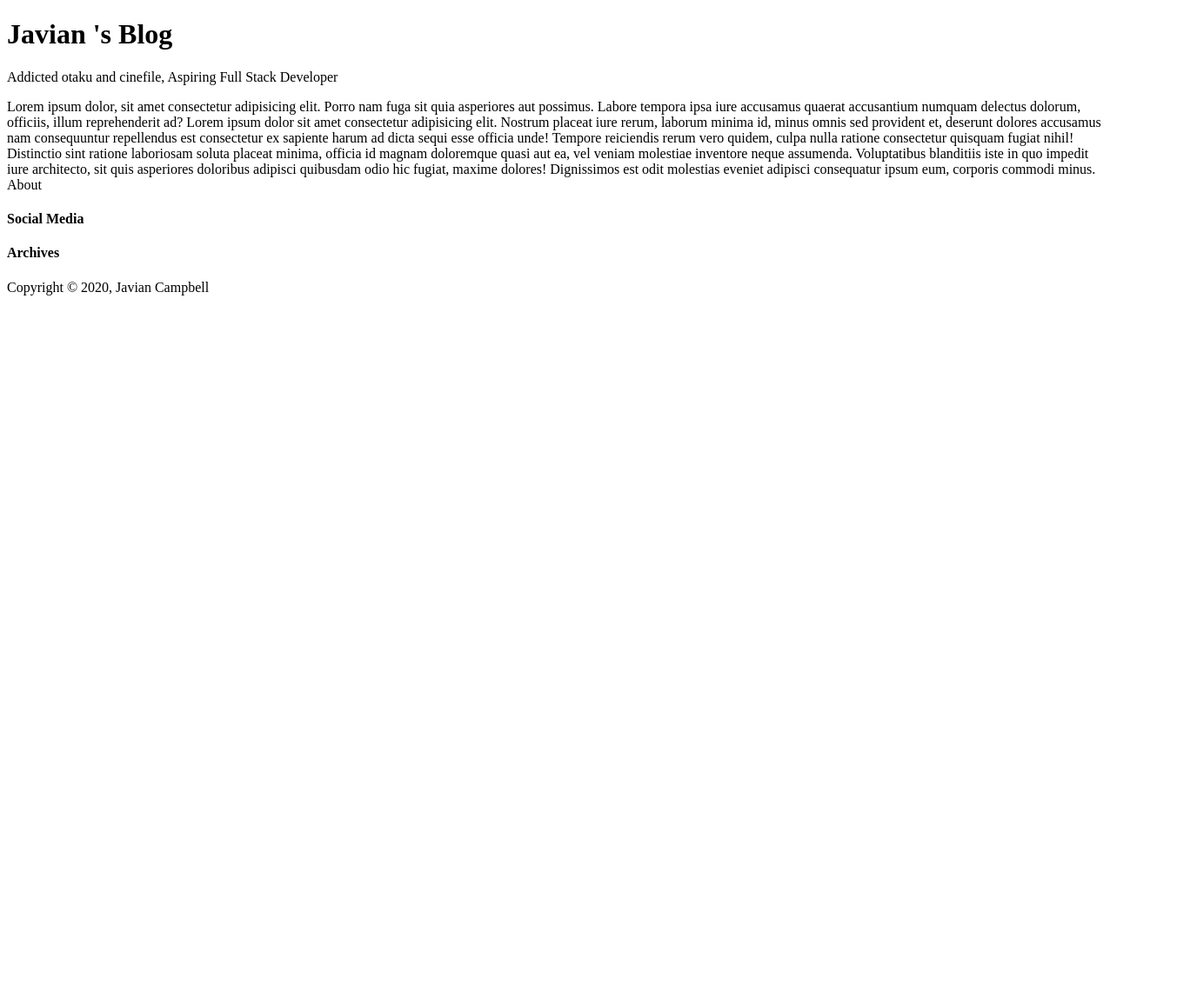
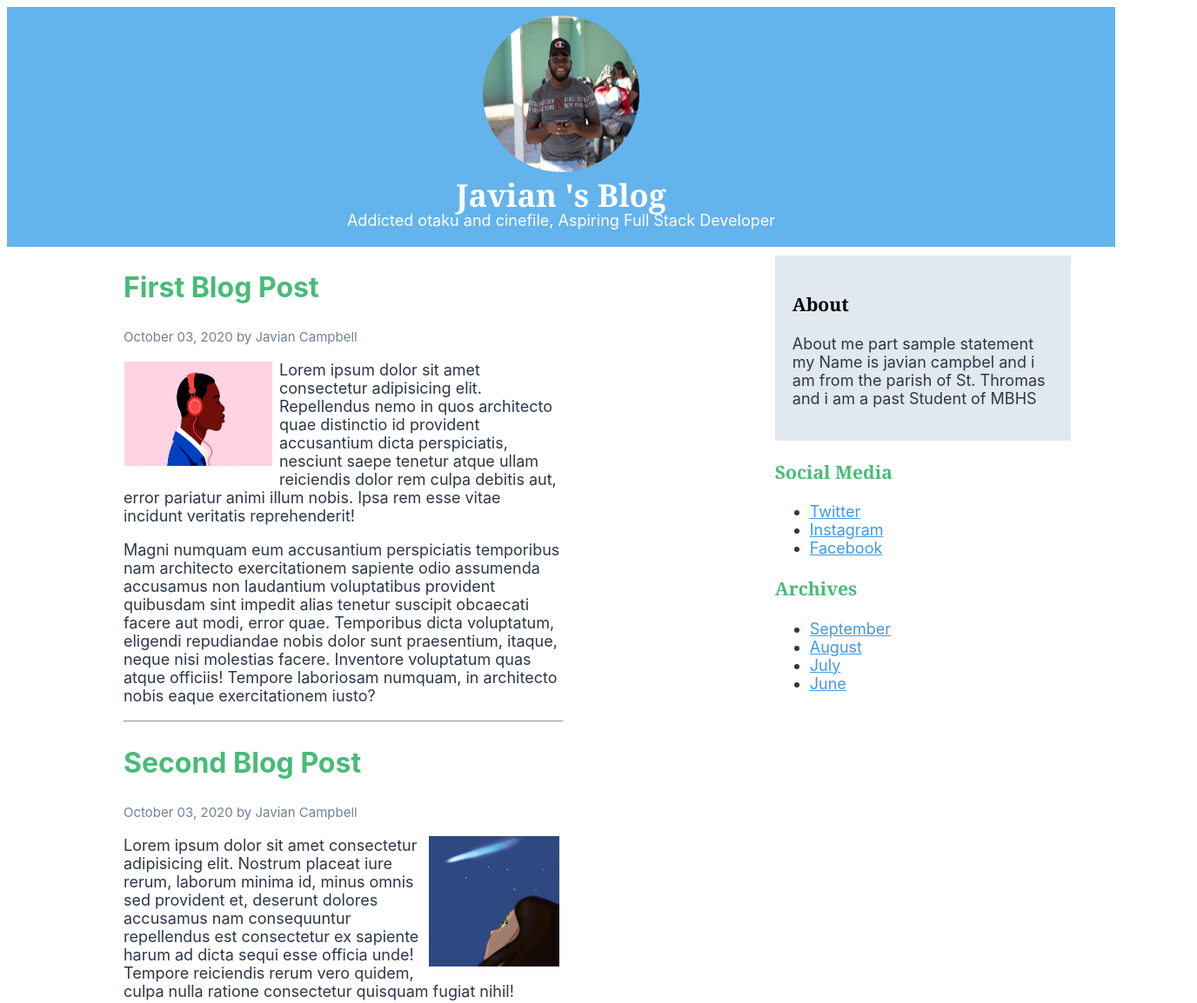
Before and after one commit to JaviCamp-V/info2180-lab2, a plain HTML site: page index.html in a window 1280 px wide. Shown: the top 1154 px of the page at 87% size, 1376 px wide, since content can reach past the window. Before the commit the page ends 800 px from the top, so only its background shows below. Drawn offline with Linux system fonts and the light colour scheme.

Commit message:
Edited index.html & styles.css

```diff
--- a/index.html
+++ b/index.html
@@ -9,32 +9,100 @@
 </head>
 <body>
     <div class="container">
+        <div class="box1">
                     <header>
+                        <img src=profile.jpg >
                         <h1>Javian 's Blog</h1>
                         <p>Addicted otaku and cinefile, Aspiring Full Stack Developer </p>
                     </header>
+        </div>
+
         <main>
+           <div class="box2">
                <!-- This will contain your blog posts -->
-            Lorem ipsum dolor, sit amet consectetur adipisicing elit. Porro nam fuga sit quia asperiores aut possimus. Labore tempora ipsa iure accusamus quaerat accusantium numquam delectus dolorum, officiis, illum reprehenderit ad?
-            Lorem ipsum dolor sit amet consectetur adipisicing elit. Nostrum placeat iure rerum, laborum minima id, minus omnis sed provident et, deserunt dolores accusamus nam consequuntur repellendus est consectetur ex sapiente harum ad dicta sequi esse officia unde! Tempore reiciendis rerum vero quidem, culpa nulla ratione consectetur quisquam fugiat nihil! Distinctio sint ratione laboriosam soluta placeat minima, officia id magnam doloremque quasi aut ea, vel veniam molestiae inventore neque assumenda. Voluptatibus blanditiis iste in quo impedit iure architecto, sit quis asperiores doloribus adipisci quibusdam odio hic fugiat, maxime dolores! Dignissimos est odit molestias eveniet adipisci consequatur ipsum eum, corporis commodi minus.
+            <h2>First Blog Post</h2>
+            <small>October 03, 2020 by Javian Campbell</small>
+           <article>
+            <img id="one" src="one.jpg">
+
+               <p>
+                   Lorem ipsum dolor sit amet consectetur adipisicing elit. Repellendus nemo in quos architecto quae distinctio id
+                   provident accusantium dicta perspiciatis, nesciunt saepe tenetur atque ullam reiciendis dolor rem culpa debitis aut,
+                   error pariatur animi illum nobis. Ipsa rem esse vitae incidunt veritatis reprehenderit!
+              </p>
+              <p>
+                 Magni numquam eum accusantium perspiciatis temporibus nam architecto exercitationem sapiente odio assumenda accusamus non laudantium voluptatibus
+                 provident quibusdam sint impedit alias tenetur suscipit obcaecati facere aut modi, error quae. Temporibus dicta
+                 voluptatum, eligendi repudiandae nobis dolor sunt praesentium, itaque, neque nisi molestias facere.
+                Inventore voluptatum quas atque officiis! Tempore laboriosam numquam, in architecto nobis eaque exercitationem iusto?
+              </p>
+              <hr>
+               <h2>Second Blog Post</h2>
+            <small>October 03, 2020 by Javian Campbell</small>
+            <article>
+                <img id="two" src="two.jpg">
+                <p>
+                    Lorem ipsum dolor sit amet consectetur adipisicing elit. Nostrum placeat iure rerum,
+                    laborum minima id, minus omnis sed provident et, deserunt dolores accusamus nam consequuntur
+                    repellendus est consectetur ex sapiente harum ad dicta sequi esse officia unde! Tempore reiciendis
+                    rerum vero quidem, culpa nulla ratione consectetur quisquam fugiat nihil!
+              </p>
+              <p>
+                    Distinctio sint ratione
+                    laboriosam soluta placeat minima, officia id magnam doloremque quasi aut ea, vel veniam molestiae
+                    inventore neque assumenda. Voluptatibus blanditiis iste in quo impedit iure architecto, sit quis
+                    asperiores doloribus adipisci quibusdam odio hic fugiat, maxime dolores! Dignissimos est odit molestias
+                    eveniet adipisci consequatur ipsum eum, corporis commodi minus.
+              </p>
+
+
+           </div>
 
         </main>
+
+        <div class="box3">
             <aside>
                  <!-- This will be your sidebar -->
                 <div class="about-container">
-            About
+                    <h3>About</h3>
+                    <p>
+                        About me part sample statement my Name is javian campbel and i am from the parish of St. Thromas and
+                        i am a past Student of MBHS
+                    </p>
                 </div>
-        <h4>
-            Social  Media
-       </h4>
-       <h4>
-            Archives
-        </h4>
+                <div class="social">
+                    <h3> Social  Media </h3>
+                    <ul>
+                       <li><a href="link1.html">Twitter</a></li>
+                       <li><a href="link1.html">Instagram</a> </li>
+                       <li><a href="link1.html">Facebook</a></li>
+                    </ul>
+
+                </div>
+
+                <div class="archives">
+                    <h3> Archives</h3>
+                    <ul>
+                        <li> <a href="link1.html">September </a></li>
+                        <li> <a href="link2.html">August </a></li>
+                        <li> <a href="link3.html">July </a></li>
+                        <li> <a href="link4.html">June </a> </li>
+
+                    </ul>
+                </div>
+
 
             </aside>
+
+        </div>
+
+
+       <div class="box4">
         <footer>
             <p>Copyright &copy; 2020, Javian Campbell</p>
        </footer>
        </div>
+
+    </div>
 </body>
 </html>
--- a/styles.css
+++ b/styles.css
@@ -1,5 +1,115 @@
-#container{
+.container{
+    font-size: 18px;
+    color: #2D3748;
+    font-family: apple-system, BlinkMacSystemFont,"Segoe UI",Roboto,"Helvetica Neue",Arial,"Noto Sans",sansserif ;
+    display: grid;
+    grid-template-columns: 40% 20% auto;
+    grid-gap: 10px;
+
+}
+.box1{
+    display: flex;
+    background-color: #63B3ED;
+    color: #FFFFFF;
+    align-items: center;
+    flex-direction: column;
+    justify-content: center;
+    height: 100%;
+    width: 100%;
+    grid-column-start: 1;
+    grid-column-end: 4;
+    padding: 5px;
+
+}
+.box2 {
+
+    grid-column-start: 1;
+    grid-column-end: 3;
+    margin: 0 1.5%;
+    width: 100%;
+    height: 100%;
+    padding-left: 25%;
+    padding-right: 20%;
+
+}
+.box3 {
+    grid-column-start: 3;
+    grid-column-end: 4;
+    grid-row-start: 2;
+    margin: 0 1.5%;
+    width: 70%;
+    padding-top: 10px;
+    padding-left: 20px;
+    padding-left: 20%;
+    padding-right: 30%;
 
 
-c
+
 }
+
+.box4 {
+    grid-column-start: 1;
+    grid-column-end: 4;
+    padding-left: 20px;
+
+}
+
+header{
+    text-align: center;
+    line-height: 5px;
+}
+
+header img{
+    border-radius: 50%;
+    height: 180px;
+    width: 180px;
+
+}
+
+#one {
+    float: left;
+    height:120px;
+    width: 170px;
+    margin: 1px 8px 8px 1px;
+  }
+  #two {
+    float: right;
+    height:150px;
+    width: 150px;
+    margin: 0 5px 0 ;
+  }
+h1{
+    font-family: Georgia, 'Times New Roman', Times, serif;
+}
+h2{
+    font-size: 32px;
+    color :#48BB78;
+}
+h3{
+    color: #48BB78;
+    font-family: Georgia,'Times New Roman', Times, serif
+}
+small{
+    color: #718096;
+}
+footer{
+    background-color: #2C5282;
+    color: #FFFFFF;
+
+}
+
+.about-container{
+
+    background-color: #E2E8F0;
+    padding: 20px;
+
+
+
+}
+.about-container h3 {
+    color: #000000;
+}
+a{
+    color:#4299E1;
+
+}
```
Lines whose indentation alone changed are shown as unchanged.
